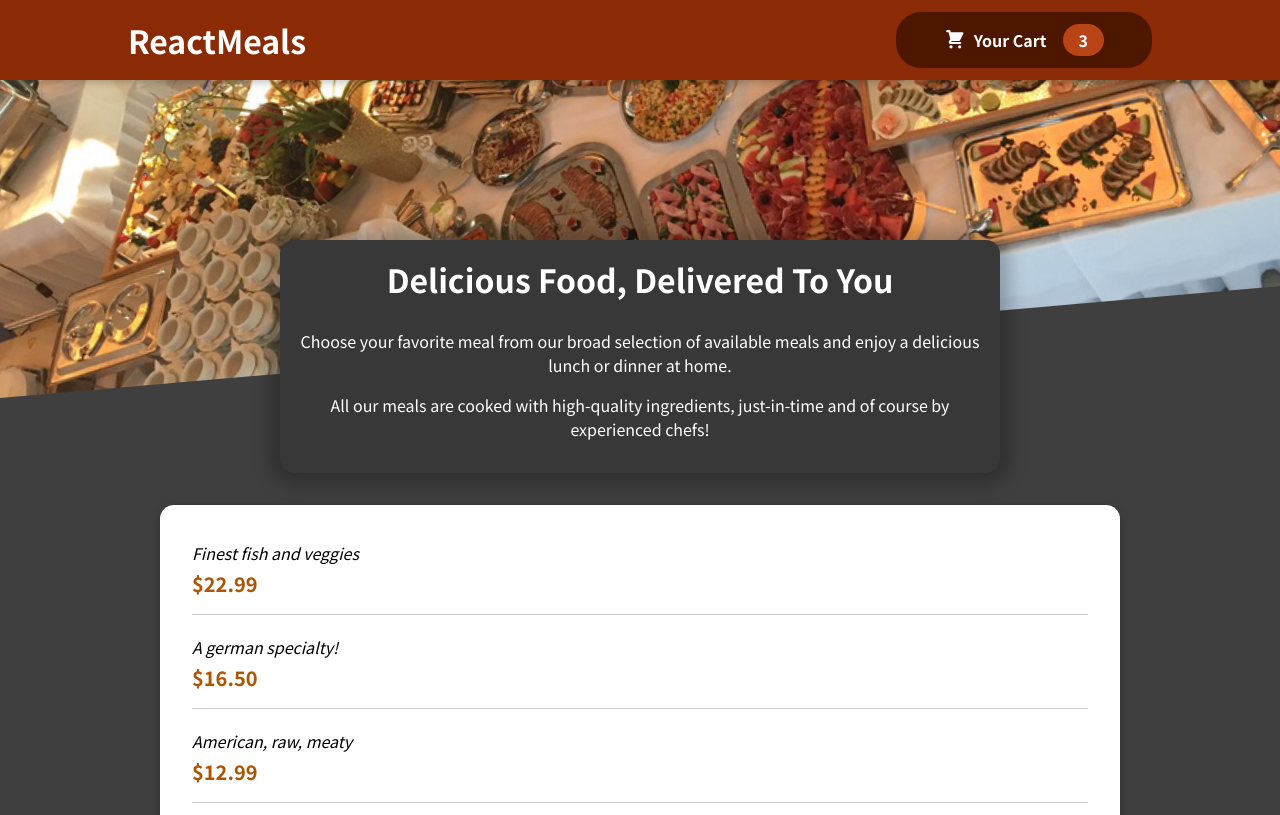
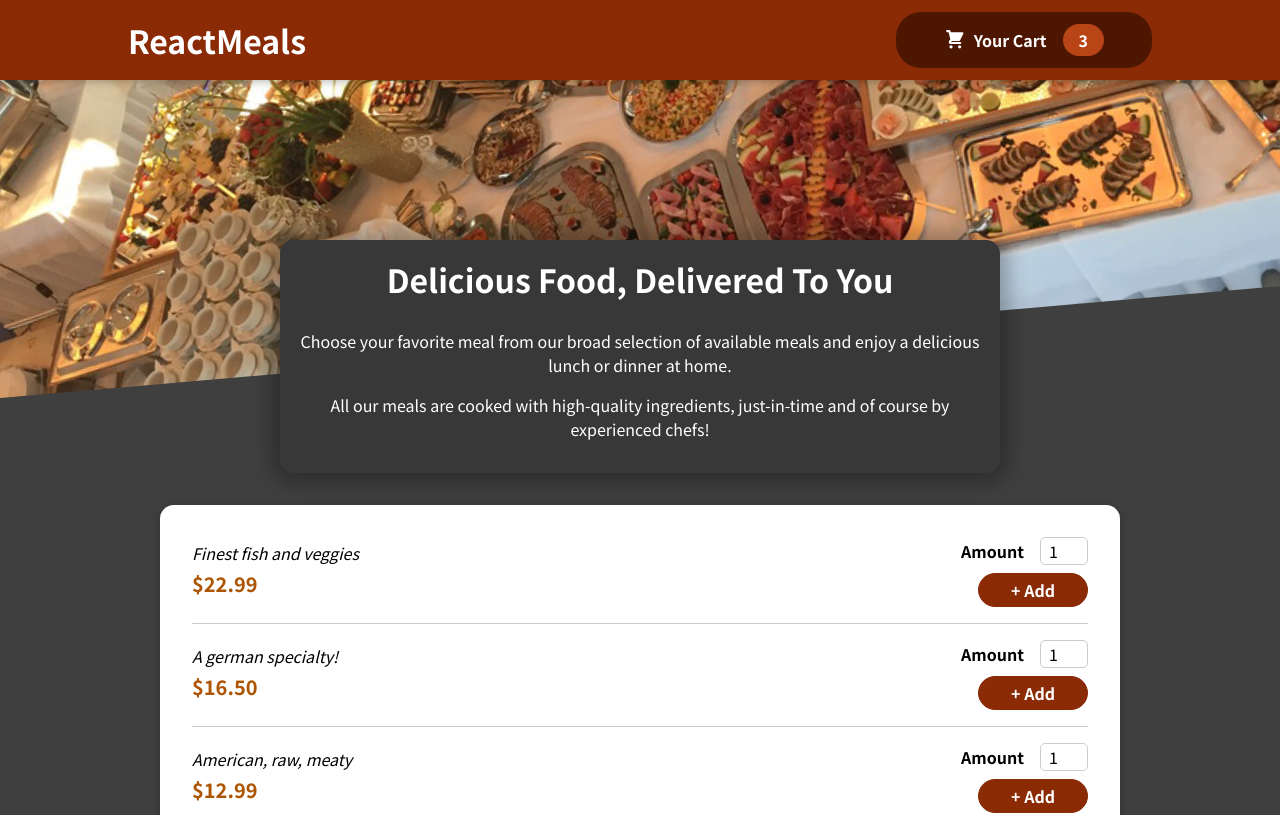
Before and after one commit to ADmtr2001/React-Educational-4-Meals, a React (Create React App) app: page / in a window 1280 px wide. Shown: the top 815 px of the page. Built offline with nearby package versions, Linux system fonts and the light colour scheme.

Commit message:
add MealItemForm and Input components

```diff
--- a/src/components/Meals/MealItem/MealItem.js
+++ b/src/components/Meals/MealItem/MealItem.js
@@ -1,4 +1,5 @@
 import classes from './MealItem.module.css';
+import MealItemForm from './MealItemForm';
 
 const MealItem = (props) => {
     const price = `$${props.price.toFixed(2)}`;
@@ -10,7 +11,9 @@
                 <div className={classes.description}>{props.description}</div>
                 <div className={classes.price}>{price}</div>
             </div>
-            <div></div>
+            <div>
+                <MealItemForm />
+            </div>
         </li>
     )
 };
--- a/src/components/Meals/MealItem/MealItemForm.js
+++ b/src/components/Meals/MealItem/MealItemForm.js
@@ -0,0 +1,23 @@
+import Input from '../../UI/Input';
+import classes from './MealItemForm.module.css';
+
+const MealItemForm = (props) => {
+    return (
+        <form className={classes.form}>
+            <Input
+                label="Amount"
+                input={{
+                    id: 'amount',
+                    type: 'number',
+                    min: '1',
+                    max: '5',
+                    step: '1',
+                    defaultValue: '1',
+                }}
+            />
+            <button>+ Add</button>
+        </form>
+    )
+};
+
+export default MealItemForm;
--- /dev/null
+++ b/src/components/Meals/MealItem/MealItemForm.module.css
@@ -0,0 +1,20 @@
+.form {
+    text-align: right;
+}
+
+.form button {
+    font: inherit;
+    cursor: pointer;
+    background-color: #8a2b06;
+    border: 1px solid #8a2b06;
+    color: white;
+    padding: 0.25rem 2rem;
+    border-radius: 20px;
+    font-weight: bold;
+}
+
+.form button:hover,
+.form button:active {
+    background-color: #641e03;
+    border-color: #641e03;
+}
--- /dev/null
+++ b/src/components/UI/Input.js
@@ -0,0 +1,12 @@
+import classes from './Input.module.css';
+
+const Input = props => {
+    return (
+        <div className={classes.input}>
+            <label htmlFor={props.input.id}>{props.label}</label>
+            <input {...props.input} />
+        </div>
+    )
+};
+
+export default Input;
--- /dev/null
+++ b/src/components/UI/Input.module.css
@@ -0,0 +1,18 @@
+.input {
+    display: flex;
+    align-items: center;
+    margin-bottom: 0.5rem;
+}
+
+.input label {
+    font-weight: bold;
+    margin-right: 1rem;
+}
+
+.input input {
+    width: 3rem;
+    border-radius: 5px;
+    border: 1px solid #ccc;
+    font: inherit;
+    padding-left: 0.5rem;
+}
```
Also changed, not shown: 1 other file (tests, documents, lock files or other folders).
